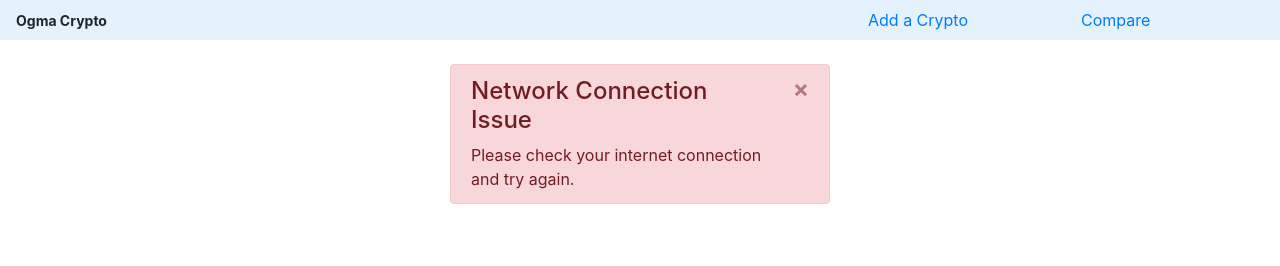
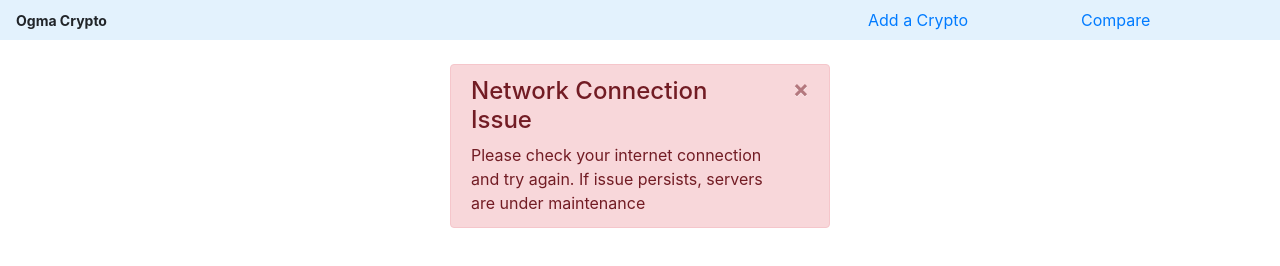
Before and after one commit to vkahlon/ogma-crypto, a website: page index.html in a window 1280 px wide. Drawn offline with nearby package versions, Linux system fonts and the light colour scheme; no server answers.

Commit message:
Made minor changes.

```diff
--- a/index.html
+++ b/index.html
@@ -1,10 +1,9 @@
 <!DOCTYPE html>
 <html lang="en">
-
 <head>
   <meta charset="UTF-8">
   <meta name="viewport" content="width=device-width, initial-scale=1.0">
-  <title>AJAX Project</title>
+  <title>Ogma Crypto</title>
   <link rel="stylesheet" href="https://cdn.jsdelivr.net/npm/bootstrap@4.5.3/dist/css/bootstrap.min.css"
     integrity="sha384-TX8t27EcRE3e/ihU7zmQxVncDAy5uIKz4rEkgIXeMed4M0jlfIDPvg6uqKI2xXr2" crossorigin="anonymous">
   <link rel="icon" href="images/favicon.ico">
@@ -125,6 +124,6 @@
     crossorigin="anonymous"></script>
   <script src="js/data.js"></script>
   <script src="js/main.js"></script>
-</body>
-
+  </body>
+</body><h1></h1>
 </html>
--- a/js/main.js
+++ b/js/main.js
@@ -307,7 +307,7 @@ function createNetworkAlert(event) {
   createDiv.appendChild(createH4);
 
   var createSpan = document.createElement('span');
-  createSpan.textContent = 'Please check your internet connection and try again.';
+  createSpan.textContent = 'Please check your internet connection and try again. If issue persists, servers are under maintenance';
   createDiv.appendChild(createSpan);
 
   var createButton = document.createElement('button');
```
